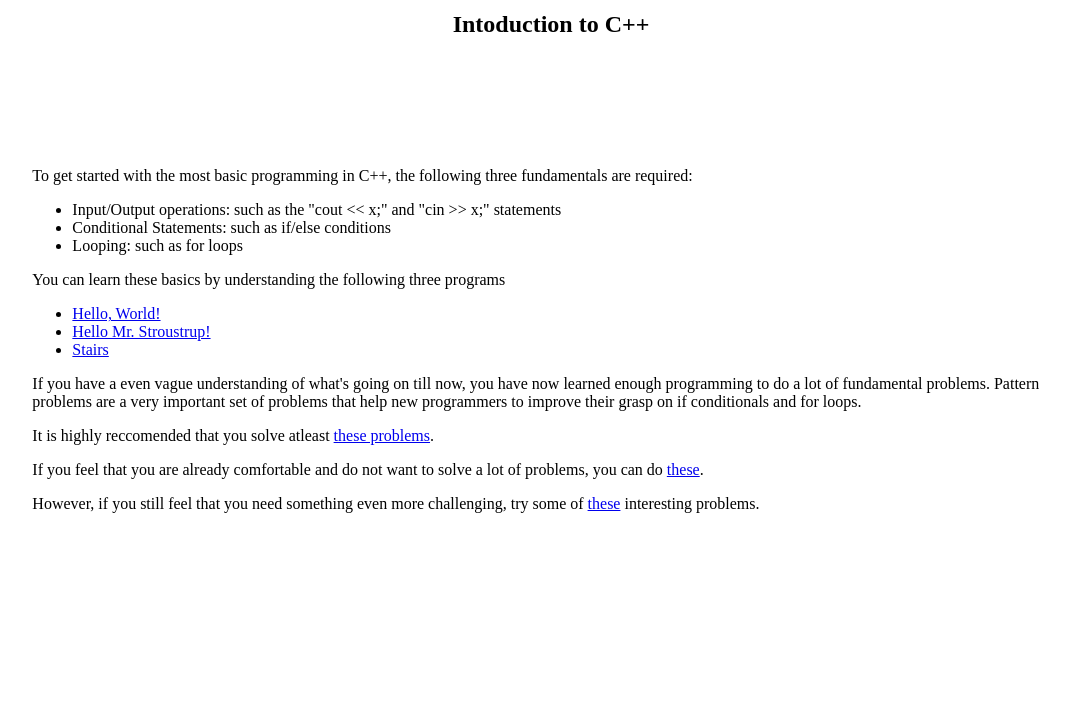
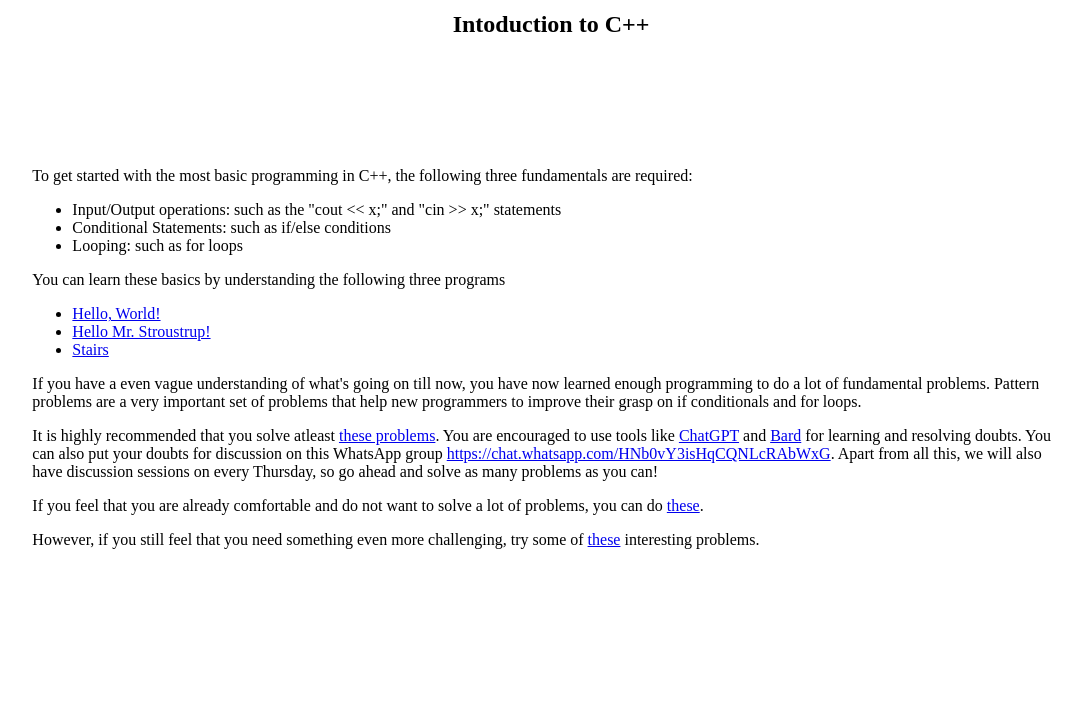
Before and after one commit to suryaanshrai/codeclub, a plain HTML site: page week0/index.html in a window 1280 px wide. Shown: the part 90-800 px from the top of the page, without its empty margins (89-1170 px from the left). Drawn offline with Linux system fonts and the light colour scheme.

Commit message:
Added links to bard,chatgpt and whatsapp

```diff
--- a/week0/index.html
+++ b/week0/index.html
@@ -73,8 +73,15 @@
             Pattern problems are a very important set of problems that help new programmers to improve their grasp on if conditionals and
             for loops.
         </p>
-        <p>It is highly reccomended that you solve atleast
-            <a target="_blank" href="https://takeuforward.org/strivers-a2z-dsa-course/must-do-pattern-problems-before-starting-dsa/">these problems</a>. </p>
+        <p>
+            It is highly recommended that you solve atleast
+            <a target="_blank"
+            href="https://takeuforward.org/strivers-a2z-dsa-course/must-do-pattern-problems-before-starting-dsa/">these problems</a>.
+            You are encouraged to use tools like <a href="https://chat.openai.com/" target="_blank">ChatGPT</a> and
+            <a href="https://bard.google.com/" target="_blank">Bard</a> for learning and resolving doubts. You can also put your
+            doubts for discussion on this WhatsApp group <a href="https://chat.whatsapp.com/HNb0vY3isHqCQNLcRAbWxG">https://chat.whatsapp.com/HNb0vY3isHqCQNLcRAbWxG</a>.
+            Apart from all this, we will also have discussion sessions on every Thursday, so go ahead and solve as many problems as you can!
+        </p>
         <p>If you feel that you are already comfortable and do not want to solve a lot of problems, you can do <a href="#simple">these</a>.</p>
         <p>However, if you still feel that you need something even more challenging, try some of <a href="#interesting">these</a> interesting problems.</p>
     </div>
@@ -98,6 +105,6 @@
         <div><img src="static/interestingPatterns/images/3.png"><p>input: 5 <a href="static/interestingPatterns/programs/3.exe" download=""><button>Download Program</button></a></p> </div>
         <div><img src="static/interestingPatterns/images/4.png"><p>A boat: height=5, lenght=8 <a href="static/interestingPatterns/programs/4.exe" download=""><button>Download Program</button></a></p> </div>
         <div><img src="static/interestingPatterns/images/5.png"><p>Waves: x=3, y=4 <a href="static/interestingPatterns/programs/5.exe" download=""><button>Download Program</button></a></p> </div>
-        <div><img src="static/interestingPatterns/images/6.png"><p>Cube: 10 <a href="static/interestingPatterns/programs/6.exe" download=""><button>Download Program</button></a></p> </div>
+        <div><img src="static/interestingPatterns/images/6.png"><p>Cube:side=10 <a href="static/interestingPatterns/programs/6.exe" download=""><button>Download Program</button></a></p> </div>
     </div>
 </body>
```
